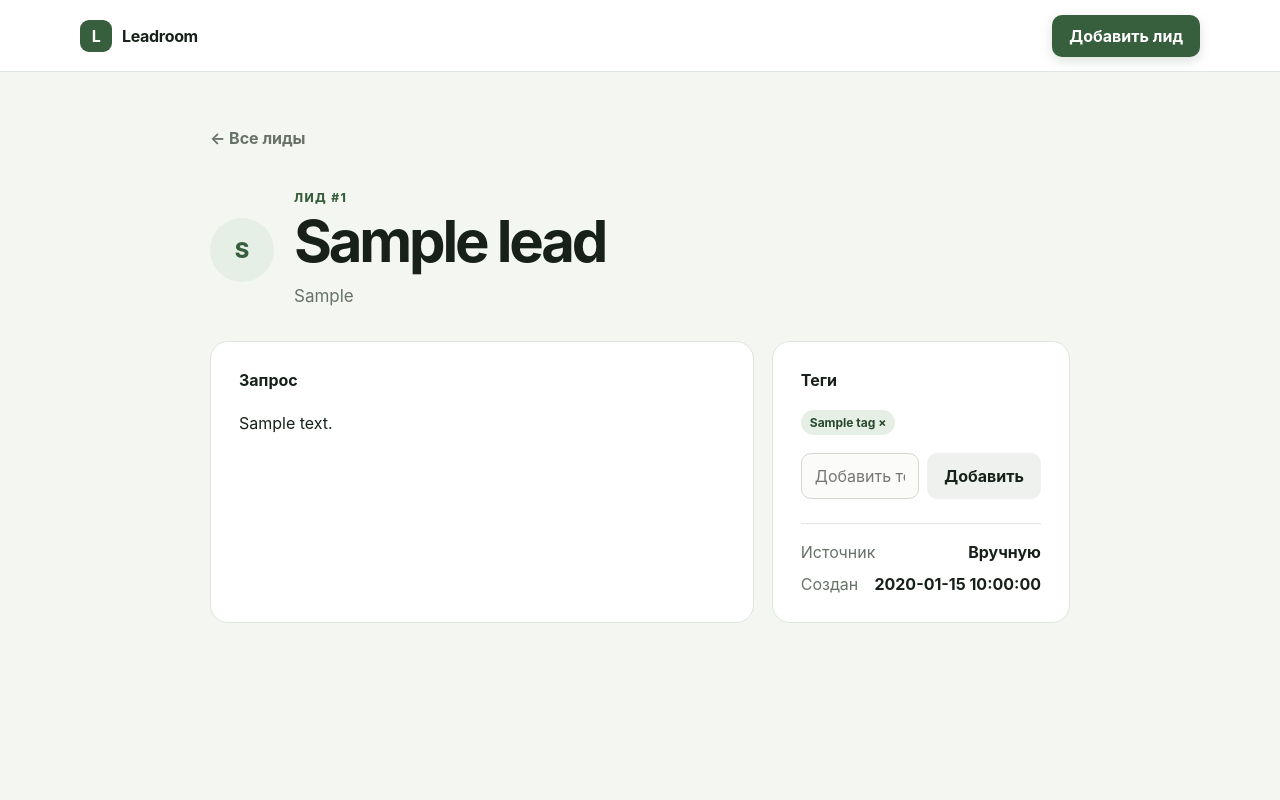
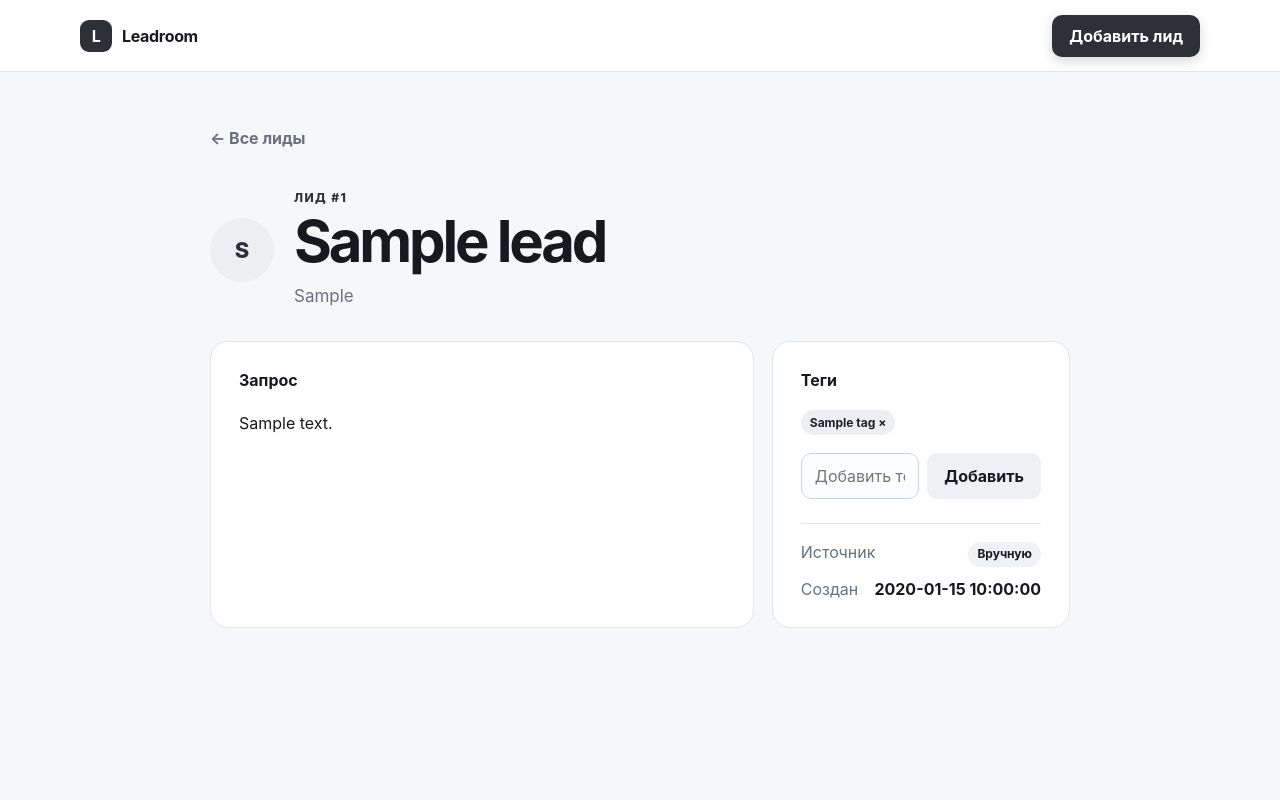
Before and after one commit to SlavaKlkv/agency-leads-crm, a FastAPI app: page /leads/1 in a window 1280 px wide. Run offline with FastAPI, Linux system fonts and the light colour scheme; tables that the repository leaves empty hold one stand-in row (values such as "Sample post").

Commit message:
feat: add functional lead colors
Заменена общая зелёная палитра на нейтральную светлую основу. Цвета тегов и источников теперь передают их назначение и одинаково отображаются в списке, фильтрах и карточке лида. Добавлены проверки семантических классов.

```diff
--- a/app/db.py
+++ b/app/db.py
@@ -6,6 +6,22 @@ from typing import Iterator
 
 from sqlalchemy import Column, DateTime, ForeignKey, String, Table, Text, create_engine, func, select
 from sqlalchemy.orm import DeclarativeBase, Mapped, Session, mapped_column, relationship, selectinload
+
+
+TAG_TONES = {
+    "telegram": "telegram",
+    "новый": "warning",
+    "обработан": "success",
+    "готово": "success",
+    "закрыт": "success",
+    "успешно": "success",
+    "просрочен": "danger",
+    "ошибка": "danger",
+}
+
+
+def tag_tone(name: str) -> str:
+    return TAG_TONES.get(name.strip().casefold(), "neutral")
 
 
 class Base(DeclarativeBase):
@@ -149,7 +165,10 @@ class Database:
                 .group_by(Tag.id, Tag.name)
                 .order_by(func.lower(Tag.name))
             ).all()
-            return [dict(row._mapping) for row in rows]
+            return [
+                {**dict(row._mapping), "tone": tag_tone(row.name)}
+                for row in rows
+            ]
 
     def list_leads(self, tag_id: int | None = None) -> list[dict]:
         with self.session() as session:
@@ -175,7 +194,7 @@ class Database:
             "telegram_chat_id": lead.telegram_chat_id,
             "created_at": lead.created_at,
             "tags": [
-                {"id": tag.id, "name": tag.name}
+                {"id": tag.id, "name": tag.name, "tone": tag_tone(tag.name)}
                 for tag in sorted(lead.tags, key=lambda item: item.name.lower())
             ],
         }
--- a/app/static/style.css
+++ b/app/static/style.css
@@ -1,15 +1,23 @@
 :root {
   color-scheme: light;
-  --ink: #172019;
-  --muted: #687269;
-  --line: #dfe5df;
+  --ink: #17191f;
+  --muted: #697180;
+  --line: #e1e4e9;
   --surface: #ffffff;
-  --canvas: #f4f6f2;
-  --accent: #375f3d;
-  --accent-dark: #28492e;
-  --accent-soft: #e6efe6;
+  --canvas: #f6f7f9;
+  --accent: #2d3037;
+  --accent-dark: #1f2126;
+  --accent-soft: #eceef1;
   --telegram: #e5f2fb;
   --telegram-ink: #17648d;
+  --warning: #fff2cc;
+  --warning-ink: #785700;
+  --success: #e4f3e9;
+  --success-ink: #25643a;
+  --danger: #fbe8e7;
+  --danger-ink: #a13a35;
+  --manual: #f0eafb;
+  --manual-ink: #6843a5;
   font-family: Inter, ui-sans-serif, -apple-system, BlinkMacSystemFont, "Segoe UI", sans-serif;
 }
 * { box-sizing: border-box; }
@@ -43,9 +51,9 @@ button, input, textarea { font: inherit; }
 .shell { width: min(1120px, calc(100% - 48px)); margin: 0 auto; padding: 56px 0 80px; }
 
 .button { border: 0; border-radius: 10px; padding: 11px 17px; font-weight: 700; cursor: pointer; display: inline-flex; align-items: center; justify-content: center; }
-.button-primary { background: var(--accent); color: white; box-shadow: 0 4px 12px rgba(55, 95, 61, 0.18); }
+.button-primary { background: var(--accent); color: white; box-shadow: 0 4px 12px rgba(28, 31, 38, 0.18); }
 .button-primary:hover { background: var(--accent-dark); }
-.button-secondary { background: #eef1ed; color: var(--ink); }
+.button-secondary { background: #eef0f4; color: var(--ink); }
 
 .page-heading { display: flex; justify-content: space-between; align-items: flex-end; gap: 32px; margin-bottom: 32px; }
 .eyebrow { margin: 0 0 8px; text-transform: uppercase; letter-spacing: 0.12em; color: var(--accent); font-size: 12px; font-weight: 800; }
@@ -59,21 +67,30 @@ h1 { font-size: clamp(38px, 6vw, 58px); line-height: 0.98; letter-spacing: -0.05
 .filter { white-space: nowrap; border: 1px solid var(--line); background: var(--surface); padding: 9px 13px; border-radius: 999px; color: var(--muted); font-size: 14px; font-weight: 650; }
 .filter span { margin-left: 5px; opacity: 0.65; }
 .filter.active { background: var(--ink); border-color: var(--ink); color: white; }
+.filter-warning:not(.active) { background: var(--warning); border-color: #efd991; color: var(--warning-ink); }
+.filter-success:not(.active) { background: var(--success); border-color: #c9e4d2; color: var(--success-ink); }
+.filter-danger:not(.active) { background: var(--danger); border-color: #efcfcc; color: var(--danger-ink); }
+.filter-telegram:not(.active) { background: var(--telegram); border-color: #c9e2f2; color: var(--telegram-ink); }
 
 .lead-list { display: grid; gap: 12px; }
 .lead-card { background: var(--surface); border: 1px solid var(--line); border-radius: 16px; padding: 22px; display: flex; justify-content: space-between; align-items: center; gap: 28px; transition: transform 160ms ease, box-shadow 160ms ease; }
-.lead-card:hover { transform: translateY(-2px); box-shadow: 0 12px 28px rgba(30, 45, 32, 0.08); }
+.lead-card:hover { transform: translateY(-2px); box-shadow: 0 12px 28px rgba(28, 34, 48, 0.08); }
 .lead-primary { min-width: 0; display: flex; align-items: center; gap: 16px; }
 .avatar { flex: 0 0 auto; width: 44px; height: 44px; display: grid; place-items: center; background: var(--accent-soft); color: var(--accent); border-radius: 50%; font-weight: 800; }
 .lead-card h2 { margin: 0 0 5px; font-size: 18px; }
 .lead-card p { margin: 0; color: var(--muted); white-space: nowrap; overflow: hidden; text-overflow: ellipsis; max-width: 620px; }
 .lead-meta { display: grid; justify-items: end; gap: 9px; flex: 0 0 auto; }
-.source { font-size: 12px; font-weight: 750; padding: 5px 9px; border-radius: 999px; background: #eff1ef; }
+.source { font-size: 12px; font-weight: 750; padding: 5px 9px; border-radius: 999px; background: #eff1f4; }
 .source-telegram_bot { background: var(--telegram); color: var(--telegram-ink); }
+.source-manual { background: var(--manual); color: var(--manual-ink); }
 .tags { display: flex; gap: 6px; flex-wrap: wrap; }
 .tag { border: 0; background: var(--accent-soft); color: var(--accent-dark); padding: 5px 9px; border-radius: 999px; font-size: 12px; font-weight: 700; }
+.tag-warning { background: var(--warning); color: var(--warning-ink); }
+.tag-success { background: var(--success); color: var(--success-ink); }
+.tag-danger { background: var(--danger); color: var(--danger-ink); }
+.tag-telegram { background: var(--telegram); color: var(--telegram-ink); }
 
-.empty-state { padding: 80px 24px; border: 1px dashed #c9d2c9; border-radius: 18px; text-align: center; background: rgba(255,255,255,.55); }
+.empty-state { padding: 80px 24px; border: 1px dashed #cbd0d9; border-radius: 18px; text-align: center; background: rgba(255,255,255,.62); }
 .empty-icon { margin: 0 auto 18px; width: 46px; height: 46px; display: grid; place-items: center; border-radius: 50%; background: var(--accent-soft); color: var(--accent); font-size: 23px; }
 .empty-state h2 { margin: 0; font-size: 23px; }
 .empty-state p { color: var(--muted); margin: 10px auto 22px; max-width: 470px; line-height: 1.55; }
@@ -84,8 +101,8 @@ h1 { font-size: clamp(38px, 6vw, 58px); line-height: 0.98; letter-spacing: -0.05
 .form-card { display: grid; gap: 22px; }
 label { display: grid; gap: 8px; font-weight: 700; }
 label small { color: var(--muted); font-weight: 500; }
-input, textarea { width: 100%; border: 1px solid #cfd7cf; border-radius: 10px; padding: 12px 13px; background: #fbfcfa; color: var(--ink); outline: none; }
-input:focus, textarea:focus { border-color: var(--accent); box-shadow: 0 0 0 3px rgba(55,95,61,.11); }
+input, textarea { width: 100%; border: 1px solid #cfd4dc; border-radius: 10px; padding: 12px 13px; background: #fbfcfe; color: var(--ink); outline: none; }
+input:focus, textarea:focus { border-color: var(--accent); box-shadow: 0 0 0 3px rgba(45,48,55,.12); }
 textarea { resize: vertical; line-height: 1.5; }
 .form-actions { display: flex; justify-content: flex-end; gap: 10px; padding-top: 5px; }
 
@@ -102,6 +119,7 @@ textarea { resize: vertical; line-height: 1.5; }
 .facts div { display: flex; justify-content: space-between; gap: 12px; }
 .facts dt { color: var(--muted); }
 .facts dd { margin: 0; text-align: right; font-weight: 650; }
+.facts dd.source { line-height: 1.2; }
 .muted { color: var(--muted); }
 
 @media (max-width: 720px) {
--- a/app/templates/lead_detail.html
+++ b/app/templates/lead_detail.html
@@ -22,7 +22,7 @@
         <div class="tags editable-tags">
           {% for tag in lead.tags %}
             <form action="/leads/{{ lead.id }}/tags/{{ tag.id }}/delete" method="post">
-              <button class="tag tag-remove" title="Удалить тег">{{ tag.name }} ×</button>
+              <button class="tag tag-{{ tag.tone }} tag-remove" title="Удалить тег">{{ tag.name }} ×</button>
             </form>
           {% else %}
             <p class="muted">Тегов пока нет.</p>
@@ -33,7 +33,12 @@
           <button class="button button-secondary" type="submit">Добавить</button>
         </form>
         <dl class="facts">
-          <div><dt>Источник</dt><dd>{% if lead.source == 'telegram_bot' %}Telegram-бот{% else %}Вручную{% endif %}</dd></div>
+          <div>
+            <dt>Источник</dt>
+            <dd class="source source-{{ lead.source }}">
+              {% if lead.source == 'telegram_bot' %}Telegram-бот{% else %}Вручную{% endif %}
+            </dd>
+          </div>
           <div><dt>Создан</dt><dd>{{ lead.created_at }}</dd></div>
         </dl>
       </aside>
--- a/app/templates/leads.html
+++ b/app/templates/leads.html
@@ -16,7 +16,7 @@
   <nav class="filters" aria-label="Фильтр по тегу">
     <a class="filter {% if active_tag is none %}active{% endif %}" href="/">Все</a>
     {% for tag in tags %}
-      <a class="filter {% if active_tag == tag.id %}active{% endif %}" href="/?tag={{ tag.id }}">
+      <a class="filter filter-{{ tag.tone }} {% if active_tag == tag.id %}active{% endif %}" href="/?tag={{ tag.id }}">
         {{ tag.name }} <span>{{ tag.lead_count }}</span>
       </a>
     {% endfor %}
@@ -38,7 +38,7 @@
               {% if lead.source == 'telegram_bot' %}Telegram{% else %}Вручную{% endif %}
             </span>
             <div class="tags">
-              {% for tag in lead.tags %}<span class="tag">{{ tag.name }}</span>{% endfor %}
+              {% for tag in lead.tags %}<span class="tag tag-{{ tag.tone }}">{{ tag.name }}</span>{% endfor %}
             </div>
           </div>
         </a>
```
Also changed, not shown: tests/test_app.py (+3 -0 lines).
